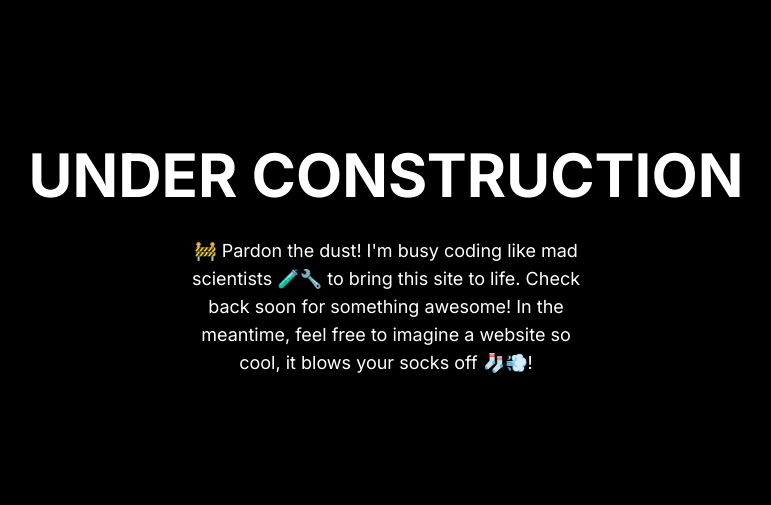
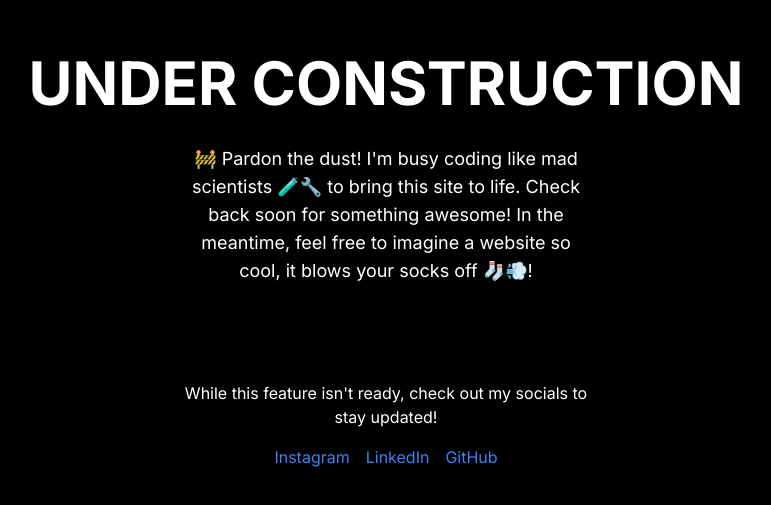
Before and after one commit to gabrieldias102/gdias.tech, a Next.js app: page / in a window 1280 px wide. Shown: the part 139-644 px from the top of the page, without its empty margins (254-1025 px from the left). Built offline with nearby package versions, Linux system fonts and the light colour scheme.

Commit message:
adding my socials to under construction

```diff
--- a/src/app/components/UnderConstruction/index.tsx
+++ b/src/app/components/UnderConstruction/index.tsx
@@ -10,6 +10,31 @@ export default function UnderConstruction() {
         meantime, feel free to imagine a website so cool, it blows your socks
         off 🧦💨!
       </p>
+      <div className="w-full md:w-1/2 lg:w-1/3 mx-auto pt-16">
+        <p className="text-base">
+          While this feature isn't ready, check out my socials to stay updated!
+        </p>
+        <div className="flex justify-center gap-4 mt-4">
+          <a
+            href="https://www.instagram.com/gabriel.dias102"
+            className="text-blue-500 hover:underline"
+          >
+            Instagram
+          </a>
+          <a
+            href="https://www.linkedin.com/in/gabrieldias102"
+            className="text-blue-500 hover:underline"
+          >
+            LinkedIn
+          </a>
+          <a
+            href="https://www.github.com/gabrieldias102"
+            className="text-blue-500 hover:underline"
+          >
+            GitHub
+          </a>
+        </div>
+      </div>
     </div>
   );
 }
```
